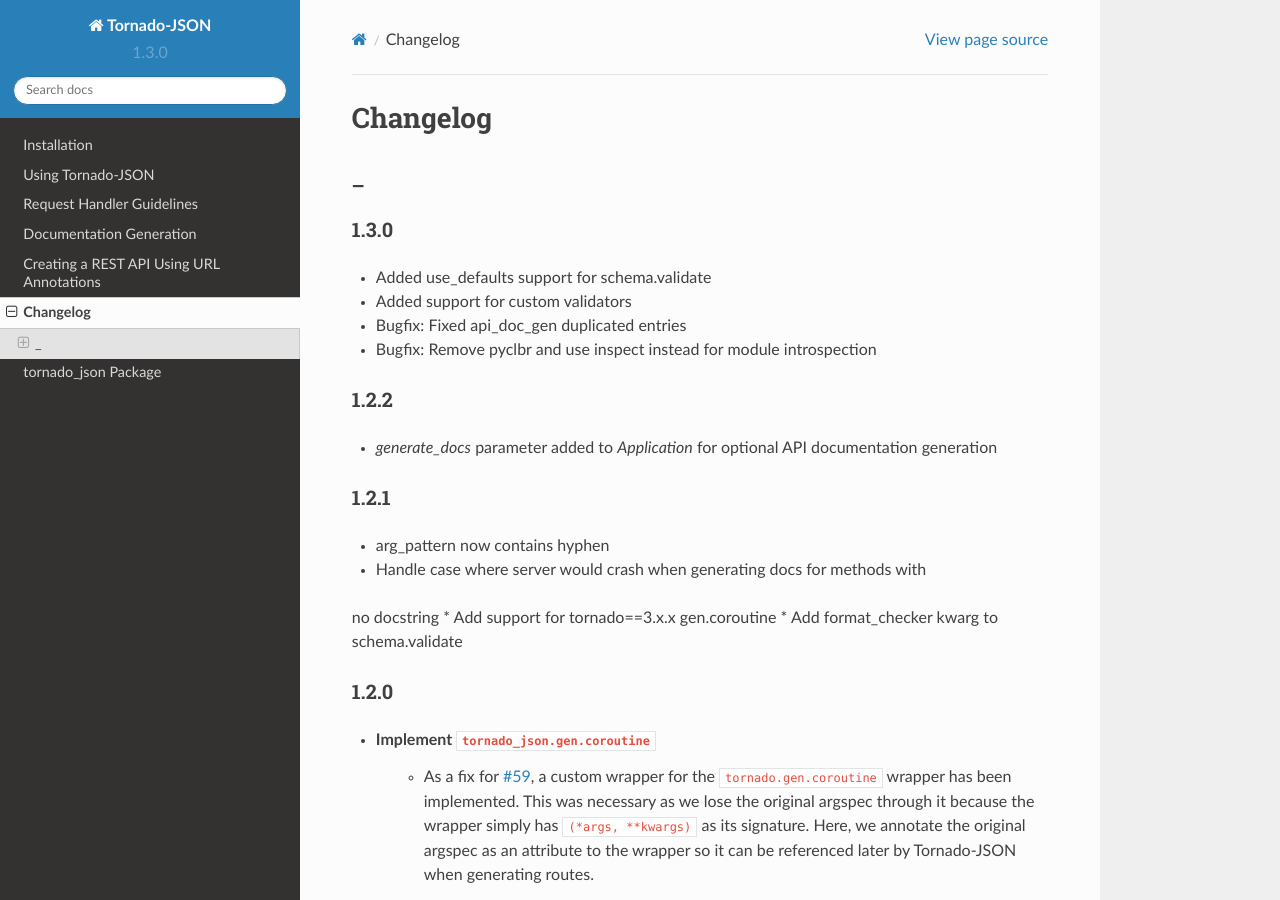
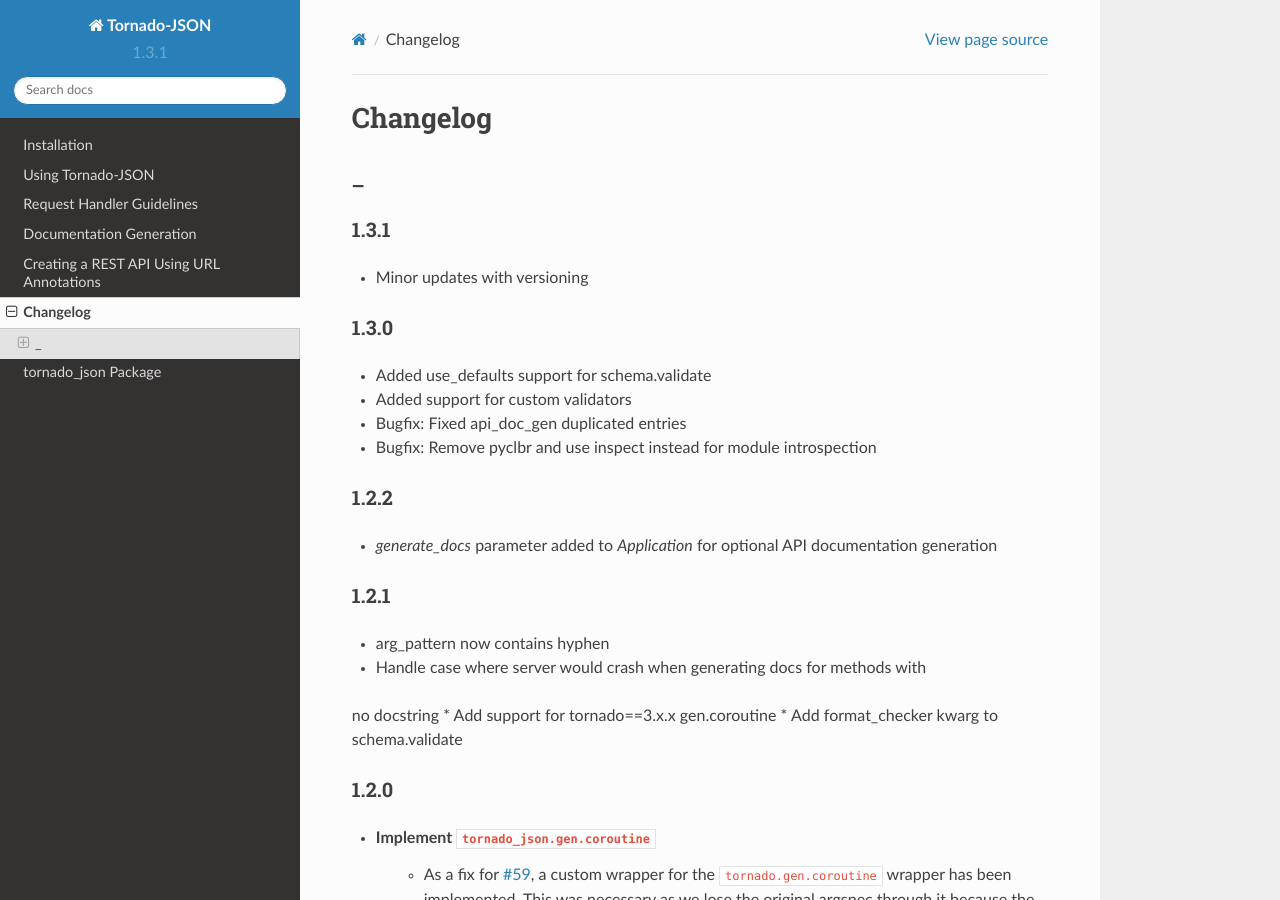
Before and after one commit to hfaran/Tornado-JSON, a Sphinx documentation site: the page built from docs/changelog.rst, in a window 1280 px wide and 900 px high. Built offline with Sphinx 7.4.7 and the Read the Docs theme 2.0.0, drawn with Linux system fonts in a browser that asks for light colours.

Commit message:
Release 1.3.1

```diff
--- a/docs/changelog.rst
+++ b/docs/changelog.rst
@@ -3,6 +3,12 @@
 
 _
 ---------
+
+
+1.3.1
+~~~~~
+
+* Minor updates with versioning
 
 
 1.3.0
--- a/tornado_json/__init__.py
+++ b/tornado_json/__init__.py
@@ -5,4 +5,4 @@
 # Alternatively, just put the version in a text file or something to avoid
 #   this.
 
-__version__ = '1.3.0'
+__version__ = '1.3.1'
```
